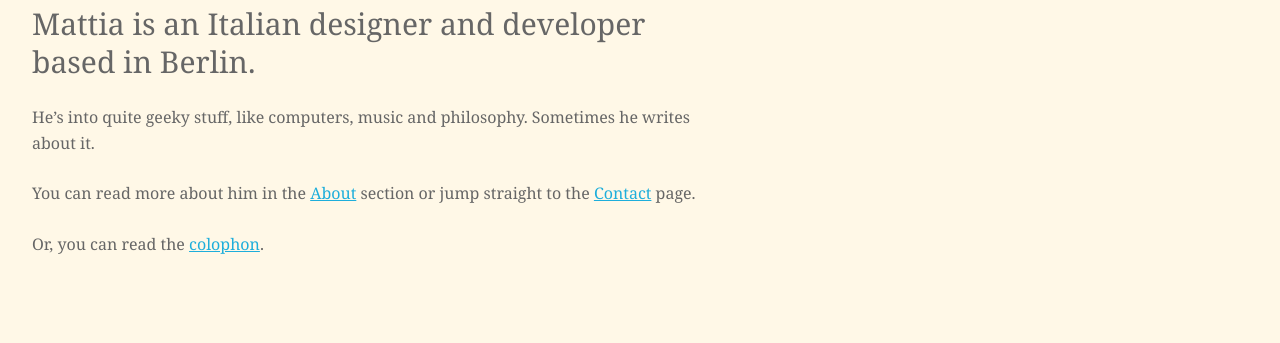
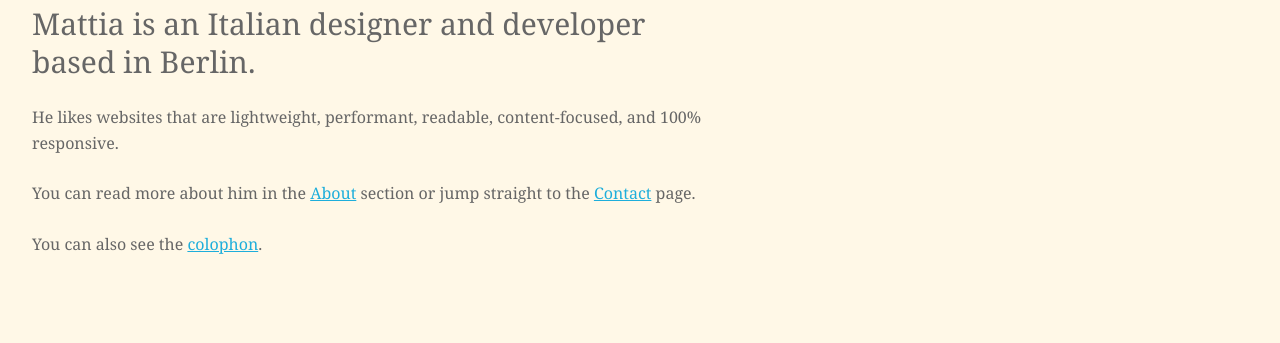
Before and after one commit to mrzool/mrzool.github.io, a Jekyll site: the page built from index.md, in a window 1280 px wide. Shown: the part 223-566 px from the top of the page. Built offline with Jekyll 4.4.1, drawn with Linux system fonts in a browser that asks for light colours.

Commit message:
More content

```diff
--- a/index.md
+++ b/index.md
@@ -7,8 +7,8 @@ title: 'Home'
 Mattia is an Italian designer and developer based in Berlin.
 </p>
 
-He's into quite geeky stuff, like computers, music and philosophy. Sometimes he writes about it.
+He likes websites that are lightweight, performant, readable, content-focused, and 100% responsive.
 
 You can read more about him in the [About](about "About page") section or jump straight to the [Contact](contact "Contact page") page.
 
-Or, you can read the [colophon](colophon "Colophon page").
+You can also see the [colophon](colophon "Colophon page").
```
